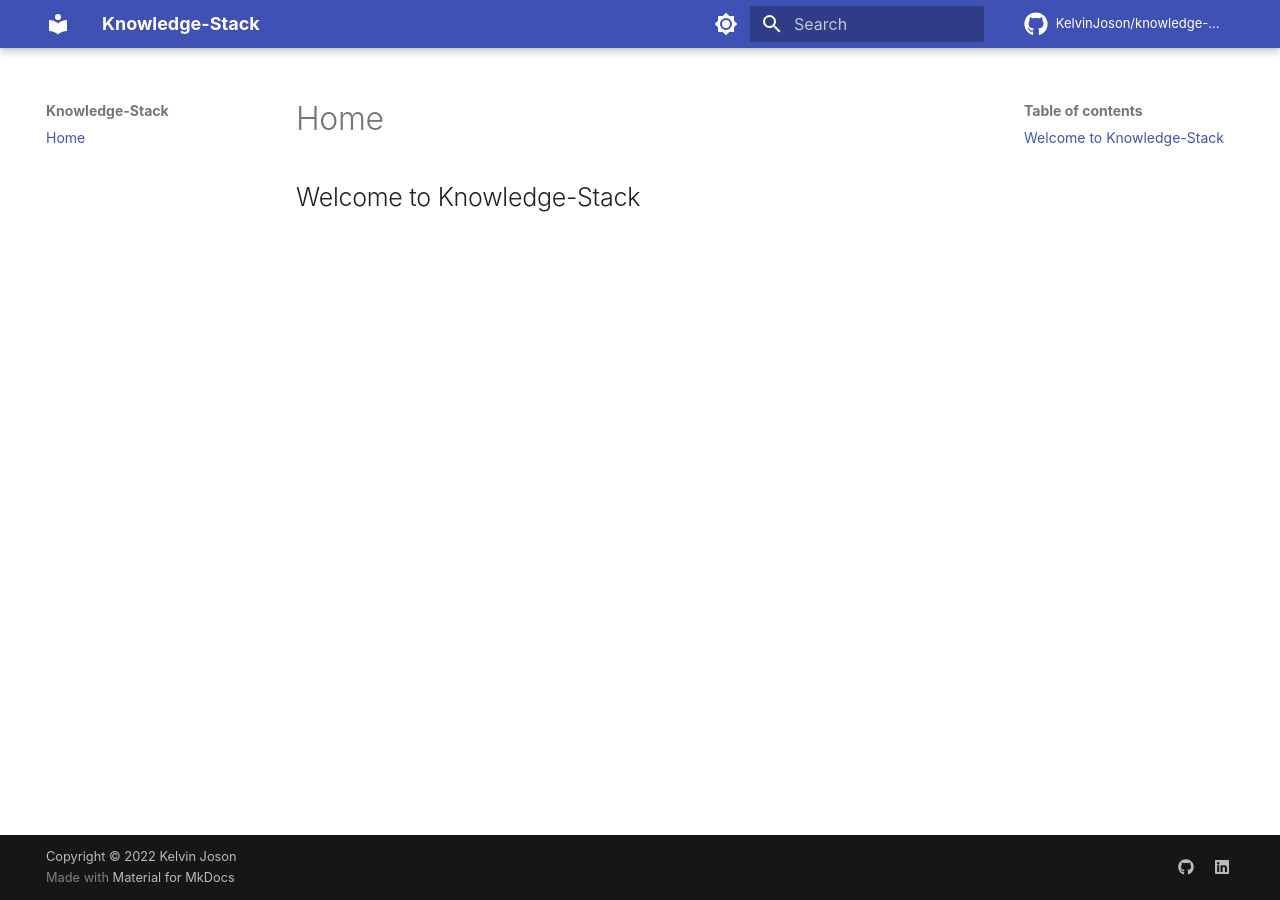
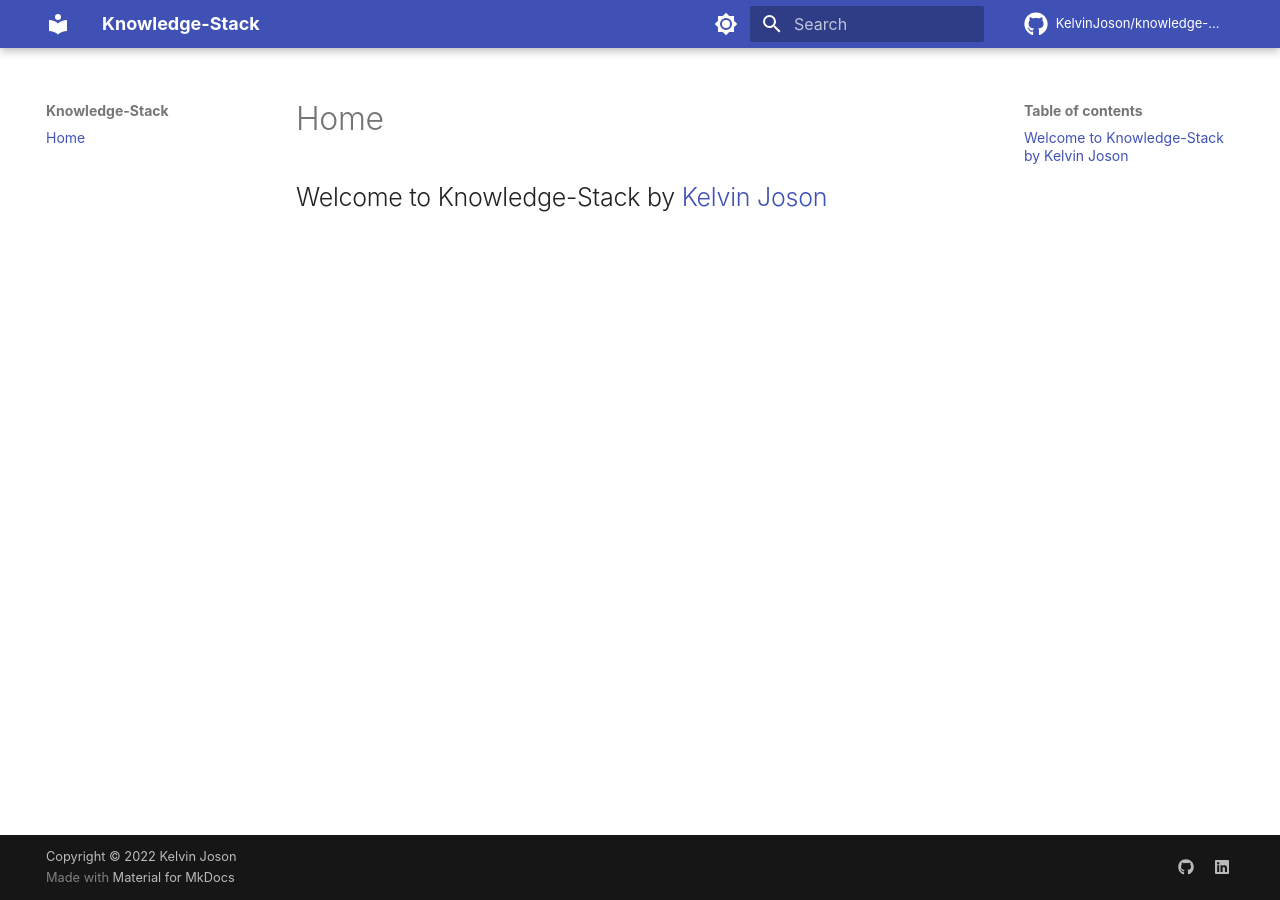
Before and after one commit to KelvinJoson/knowledge-stack, an MkDocs documentation site: the page built from docs/index.md, in a window 1280 px wide. Built offline with MkDocs 1.6.1 and Material for MkDocs 9.7.7, drawn with Linux system fonts in a browser that asks for light colours; comment, search, counter and statistics services are not loaded.

Commit message:
modified:   docs/index.md         modified:   mkdocs.yml

```diff
--- a/docs/index.md
+++ b/docs/index.md
@@ -1,3 +1,3 @@
 # Home
 
-## Welcome to Knowledge-Stack
+## Welcome to Knowledge-Stack by [Kelvin Joson](https://kelvinjoson.com)
--- a/mkdocs.yml
+++ b/mkdocs.yml
@@ -2,6 +2,8 @@ site_name: Knowledge-Stack
 site_url: https://knowledge-stack.kelvinjoson.com
 repo_url: https://github.com/KelvinJoson/knowledge-stack
 repo_name: KelvinJoson/knowledge-stack
+site_description: Knowledge-Stack by Kelvin Joson
+site_author: Kelvin Joson
 copyright: Copyright &copy; 2022 Kelvin Joson
 theme:
   font: false
@@ -37,7 +39,7 @@ extra:
       link: https://www.linkedin.com/in/kelvinjoson/
   analytics:
     provider: google
-    property: G-G-9SYHV8CDG0
+    property: G-9SYHV8CDG0
   consent:
     title: Cookie consent
     description: >-
```
